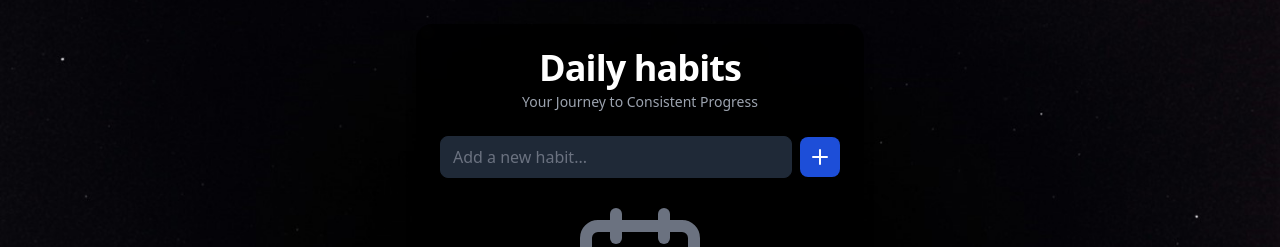
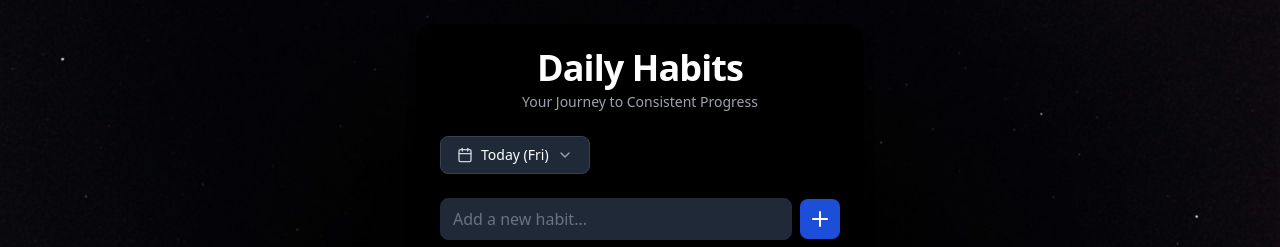
Before and after one commit to Absolemzz/HabitTracker, a React (Vite) app in the folder habit-tracker-frontend/: page / in a window 1280 px wide. Shown: the top 247 px of the page. Built offline with nearby package versions, Linux system fonts and the light colour scheme; no server answers.

Commit message:
Added calendar: clean UI,  added arrow, improved day highlight

```diff
--- a/habit-tracker-frontend/package.json
+++ b/habit-tracker-frontend/package.json
@@ -11,8 +11,10 @@
     "format": "prettier --write src/**/*.{ts,tsx,css}"
   },
   "dependencies": {
+    "date-fns": "^4.1.0",
     "lucide-react": "^0.515.0",
     "react": "^19.1.0",
+    "react-datepicker": "^8.4.0",
     "react-dom": "^19.1.0"
   },
   "devDependencies": {
--- a/habit-tracker-frontend/src/App.tsx
+++ b/habit-tracker-frontend/src/App.tsx
@@ -1,5 +1,6 @@
 import { useState, useRef, useEffect } from 'react';
 import HabitList from './components/HabitList';
+import DatePicker from './DatePicker';
 import type { Habit } from './types';
 import { Plus, Calendar } from 'lucide-react';
 
@@ -8,6 +9,7 @@ function App() {
 
   const [habits, setHabits] = useState<Habit[]>([]);
   const [newHabit, setNewHabit] = useState('');
+  const [selectedDate, setSelectedDate] = useState(new Date());
   const inputRef = useRef<HTMLInputElement>(null);
 
   useEffect(() => {
@@ -85,7 +87,6 @@ function App() {
     }
   };
 
-  // Progress calculation
   const completedCount = habits.filter((h) => h.completed).length;
   const totalCount = habits.length;
   const progressPercent = totalCount === 0 ? 0 : (completedCount / totalCount) * 100;
@@ -102,15 +103,19 @@ function App() {
       }}
     >
       <div className="w-full max-w-md space-y-6 bg-black/80 backdrop-blur-sm p-6 rounded-2xl shadow-lg">
-
         {/* Header */}
         <div className="text-center space-y-1">
           <h1 className="capitalize-first text-3xl sm:text-4xl font-extrabold tracking-tight text-white">
-            daily habits
+            Daily Habits
           </h1>
           <p className="text-sm text-gray-400">
             Your Journey to Consistent Progress
           </p>
+        </div>
+
+        {/* Date Picker */}
+        <div>
+          <DatePicker selectedDate={selectedDate} onChange={setSelectedDate} />
         </div>
 
         {/* Add Habit Input */}
@@ -136,7 +141,6 @@ function App() {
           </button>
         </div>
 
-        {/* Limit Reached Message */}
         {habits.length >= MAX_HABITS && (
           <p className="text-sm text-red-500 text-center">
             Daily habit limit reached (7).
@@ -149,7 +153,7 @@ function App() {
             <div className="flex justify-between text-sm text-gray-400 font-medium">
               <span>{progressPercent === 100 ? 'All done!' : "Today's Progress"}</span>
               <span>
-                {Math.round(progressPercent)}%  ({completedCount} / {totalCount})
+                {Math.round(progressPercent)}% ({completedCount} / {totalCount})
               </span>
             </div>
             <div className="w-full h-2 bg-gray-700 rounded">
@@ -161,7 +165,7 @@ function App() {
           </div>
         )}
 
-        {/* Empty State Calendar */}
+        {/* Empty State */}
         {habits.length === 0 && (
           <div className="text-center text-gray-400 mt-4">
             <Calendar className="w-36 h-36 mx-auto text-gray-500" />
--- /dev/null
+++ b/habit-tracker-frontend/src/DatePicker.tsx
@@ -0,0 +1,56 @@
+import React from 'react';
+import ReactDatePicker from 'react-datepicker';
+import 'react-datepicker/dist/react-datepicker.css';
+import { Calendar, ChevronDown } from 'lucide-react';
+import { format, isToday } from 'date-fns';
+
+interface DatePickerProps {
+  selectedDate: Date;
+  // eslint-disable-next-line no-unused-vars
+  onChange: (date: Date | null) => void;
+}
+
+const DatePicker: React.FC<DatePickerProps> = ({ selectedDate, onChange }) => {
+  const formatted = isToday(selectedDate)
+    ? `Today (${format(selectedDate, 'EEE')})`
+    : format(selectedDate, 'EEEE (MMM d)');
+
+  return (
+    <div className="w-full flex justify-start">
+      <div className="relative">
+        <ReactDatePicker
+          selected={selectedDate}
+          onChange={onChange}
+          dateFormat="MMMM d, yyyy"
+          showPopperArrow={false}
+          calendarClassName="!bg-gray-900/80 !backdrop-blur-md !text-white !shadow-lg border border-gray-700"
+          popperClassName="z-50"
+          dayClassName={(date) => {
+            const isSelected = date.toDateString() === selectedDate.toDateString();
+            const isOutsideMonth = date.getMonth() !== selectedDate.getMonth();
+            const isTodayDate = date.toDateString() === new Date().toDateString();
+
+            return [
+              'rounded-full transition-colors text-sm',
+              isSelected
+                ? '!bg-blue-600 !text-white !border-none !outline-none'
+                : isTodayDate
+                  ? 'bg-gray-700 text-white hover:bg-blue-600'
+                  : 'text-white hover:bg-gray-700',
+              isOutsideMonth ? 'text-gray-500' : ''
+            ].join(' ');
+          }}
+          customInput={
+            <div className="flex items-center gap-2 bg-gray-800 text-white px-4 py-2 rounded-lg border border-gray-700 hover:bg-gray-700 text-sm cursor-pointer">
+              <Calendar className="w-4 h-4 text-gray-300" />
+              <span>{formatted}</span>
+              <ChevronDown className="w-4 h-4 text-gray-400" />
+            </div>
+          }
+        />
+      </div>
+    </div>
+  );
+};
+
+export default DatePicker;
--- a/habit-tracker-frontend/src/index.css
+++ b/habit-tracker-frontend/src/index.css
@@ -5,9 +5,37 @@
 
 /* Custom CSS */
 .capitalize-first {
-  display: inline-block; /* Ensures ::first-letter works */
+  display: inline-block;
 }
 
 .capitalize-first::first-letter {
   text-transform: uppercase;
 }
+
+/* ===== react-datepicker custom styles ===== */
+
+/* Remove white border and fix selected styling */
+.react-datepicker__day--selected,
+.react-datepicker__day--keyboard-selected {
+  background-color: #2563eb !important; /* Tailwind blue-600 */
+  color: white !important;
+  border: none !important;
+  outline: none !important;
+  box-shadow: none !important;
+}
+
+/* Default visible days */
+.react-datepicker__day {
+  color: white !important;
+}
+
+/* Days outside the current month */
+.react-datepicker__day--outside-month {
+  color: #6b7280 !important; /* Tailwind gray-500 */
+}
+
+/* Hover effect */
+.react-datepicker__day:hover {
+  background-color: #374151 !important; /* Tailwind gray-700 */
+  color: white !important;
+}
```
Also changed, not shown: 1 other file (tests, documents, lock files or other folders).
